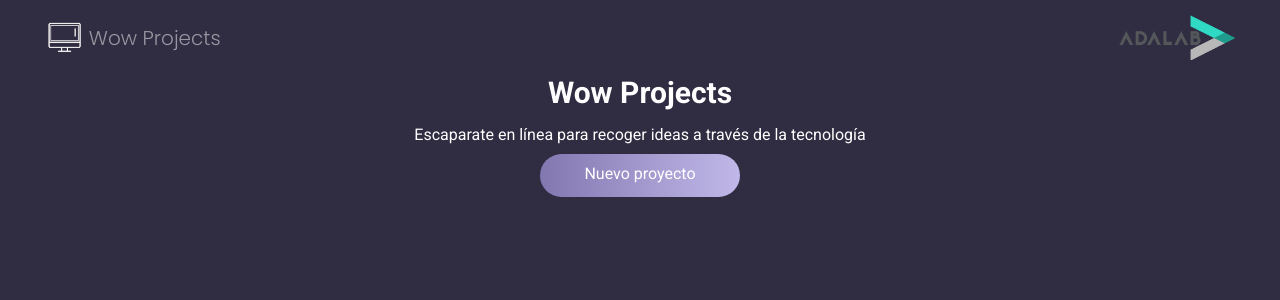
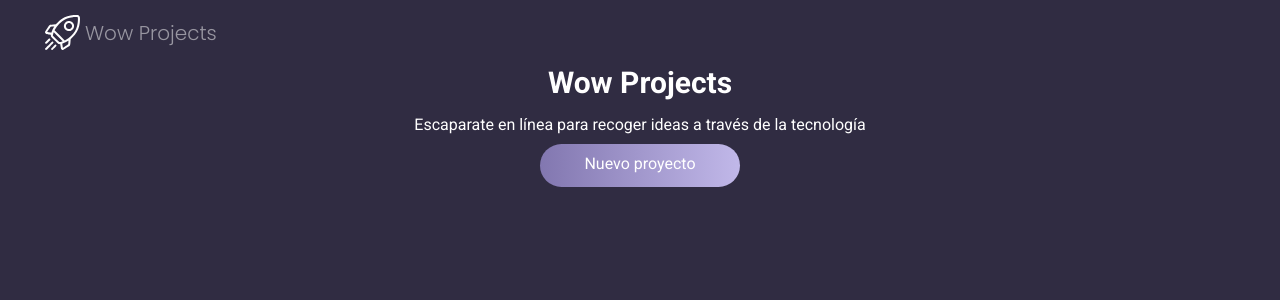
Before and after one commit to alexandracampo/web-de-proyectos, a React (Create React App) app: page / in a window 1280 px wide. Shown: the top 300 px of the page. Built offline with nearby package versions, Linux system fonts and the light colour scheme; a web font is replaced by a local one.

Commit message:
change images

```diff
--- a/src/components/App.js
+++ b/src/components/App.js
@@ -1,7 +1,6 @@
 import '../styles/App.scss';
 import Landing from './Landing';
-import icon1 from '../images/icon.png';
-import adalab from '../images/logo-adalab.png';
+import IconRocket from '../images/shuttle.svg';
 import Header from './Header';
 import CreateProyect from './CreateProyect';
 import { Route, Routes } from 'react-router-dom';
@@ -11,7 +10,7 @@ function App() {
 
   return (
     <div className='container'>
-      <Header icon1={icon1} adalab={adalab} />
+      <Header iconRocket={IconRocket} />
 
       <Routes>
         <Route path='/' element={<Landing></Landing>}></Route>
--- a/src/components/Header.js
+++ b/src/components/Header.js
@@ -1,12 +1,11 @@
-const Header = ({ icon1, adalab }) => {
+const Header = ({ iconRocket }) => {
 
   return (
     <header className='header'>
       <div className='header--div'>
-        <img className='header--img' src={icon1} alt='icono' />
-        <p className='header--text'>Wow Projects</p>
+        <img className='header--img' src={iconRocket} alt='icono' />
+        <p className='header--text'> Wow Projects</p>
       </div>
-      <img className='header--img-adalab' src={adalab} alt='logo adalab' />
     </header>
   )
 }
```
